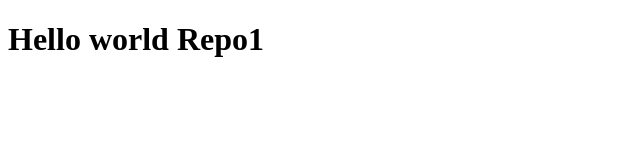
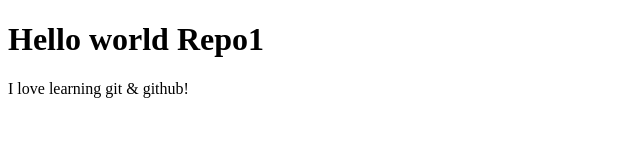
Before and after one commit to rmdashrfv/repo1, a plain HTML site: page index.html in a window 1280 px wide. Shown: the whole page, without its empty margins (0-640 px from the left). Drawn offline with Linux system fonts and the light colour scheme.

Commit message:
Added paragraph

```diff
--- a/index.html
+++ b/index.html
@@ -8,5 +8,6 @@
 </head>
 <body>
   <h1>Hello world Repo1</h1>
+  <p>I love learning git & github!</p>
 </body>
 </html>
```
